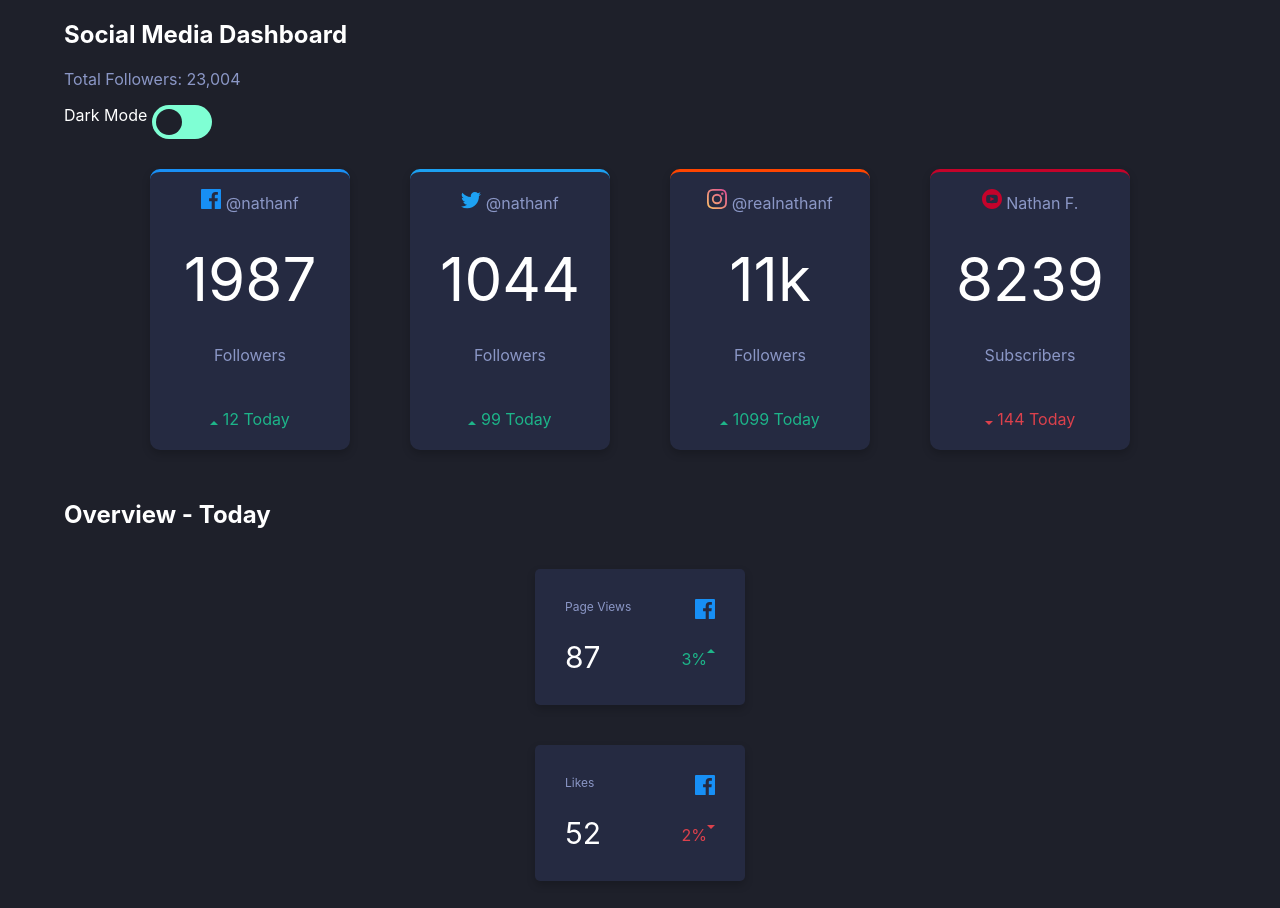
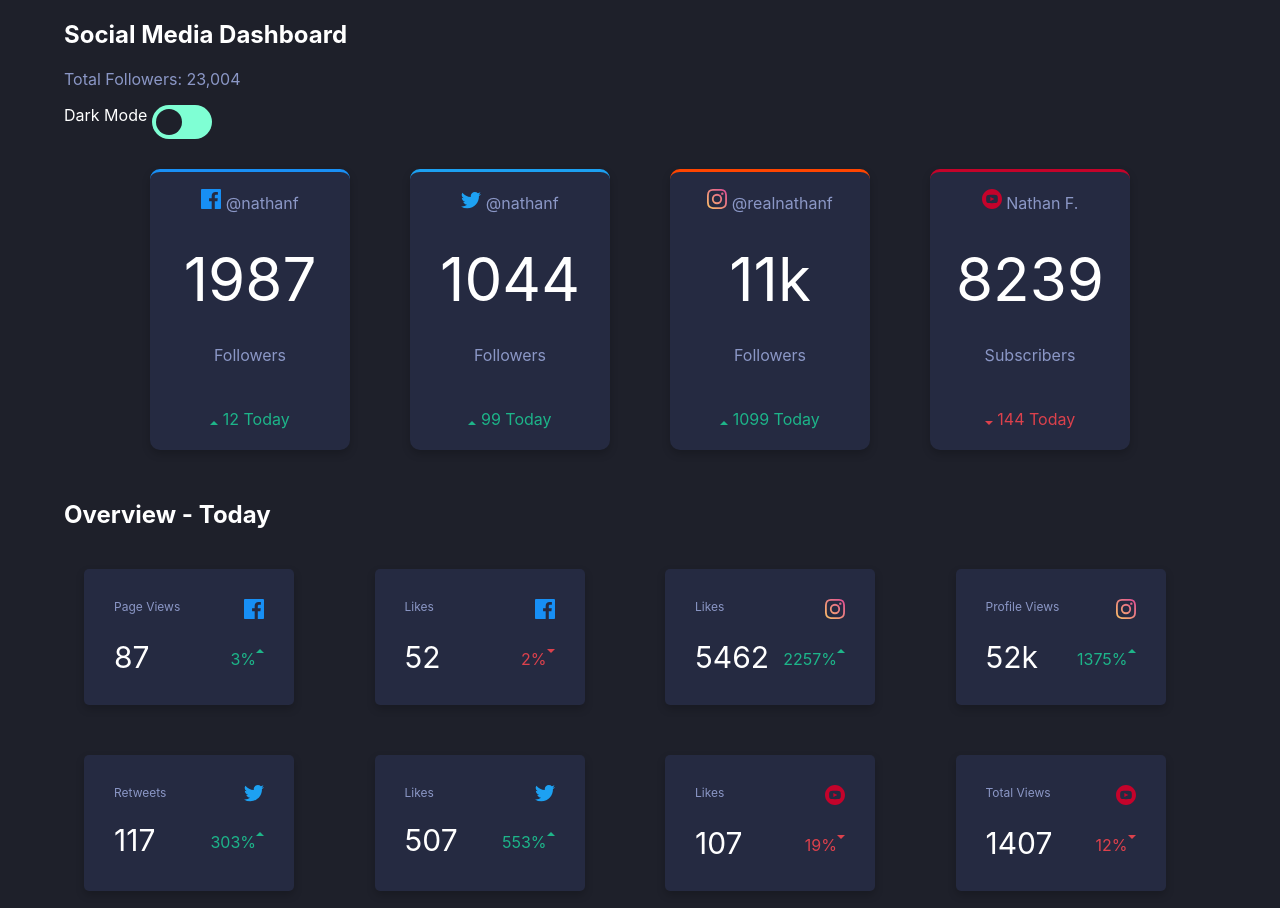
Before and after one commit to ashleyglenn0/socialmediadashboard, a plain HTML site: page index.html in a window 1280 px wide. Shown: the top 908 px of the page. Drawn offline with Linux system fonts and the light colour scheme.

Commit message:
final pt1

```diff
--- a/index.html
+++ b/index.html
@@ -93,45 +93,45 @@
 
     <h2>Overview - Today</h2>
     <div class="stats-today">
-      <div class="facebook-bottom card-2 dark">
+      <div class="facebook-bottom1 card-2 dark">
         <div class="row-1"><span class="views">Page Views</span> <img class="icon" src="images/icon-facebook.svg">
         </div>
         <div class="row-2"><span class="amount">87</span>
           <img class="icon2" src="images/icon-up.svg"> <span class="percentage-up">3%</span></div>
       </div>
-      <div class="facebook-bottom card-2 dark">
+      <div class="facebook-bottom2 card-2 dark">
         <div class="row-1"><span class="views">Likes</span> <img class="icon" src="images/icon-facebook.svg"></div>
         <div class="row-2"><span class="amount">52</span>
           <img class="icon2" src="images/icon-down.svg"> <span class="percentage-down">2%</span></div>
       </div>
-      <div class="instagram-bottom card-2 dark">
+      <div class="instagram-bottom1 card-2 dark">
         <div class="row-1"><span class="views">Likes</span> <img class="icon" src="images/icon-instagram.svg"></div>
         <div class="row-2"><span class="amount">5462</span>
           <img class="icon2" src="images/icon-up.svg"> <span class="percentage-up">2257%</span></div>
       </div>
-      <div class="instagram-bottom card-2 dark">
+      <div class="instagram-bottom2 card-2 dark">
         <div class="row-1"><span class="views">Profile Views</span> <img class="icon" src="images/icon-instagram.svg">
         </div>
         <div class="row-2"><span class="amount">52k</span>
           <img class="icon2" src="images/icon-up.svg"> <span class="percentage-up">1375%</span></div>
       </div>
 
-      <div class="twitter-bottom card-2 dark">
+      <div class="twitter-bottom1 card-2 dark">
         <div class="row-1"><span class="views">Retweets</span> <img class="icon" src="images/icon-twitter.svg"></div>
         <div class="row-2"><span class="amount">117</span>
           <img class="icon2" src="images/icon-up.svg"> <span class="percentage-up">303%</span></div>
       </div>
-      <div class="twitter-bottom card-2 dark">
+      <div class="twitter-bottom2 card-2 dark">
         <div class="row-1"><span class="views">Likes</span> <img class="icon" src="images/icon-twitter.svg"></div>
         <div class="row-2"><span class="amount">507</span>
           <img class="icon2" src="images/icon-up.svg"> <span class="percentage-up">553%</span></div>
       </div>
-      <div class="youtube-bottom card-2 dark">
+      <div class="youtube-bottom1 card-2 dark">
         <div class="row-1"><span class="views">Likes</span> <img class="icon" src="images/icon-youtube.svg"></div>
         <div class="row-2"><span class="amount">107</span>
           <img class="icon2" src="images/icon-down.svg"> <span class="percentage-down">19%</span></div>
       </div>
-      <div class="youtube-bottom card-2 dark">
+      <div class="youtube-bottom2 card-2 dark">
         <div class="row-1"><span class="views">Total Views</span> <img class="icon" src="images/icon-youtube.svg">
         </div>
         <div class="row-2"><span class="amount">1407</span>
--- a/styles.css
+++ b/styles.css
@@ -179,9 +179,12 @@ flex-direction: column;
     }
     .stats-today {
         display: grid;
-        flex-direction: row;
-        flex-wrap: wrap;
-        justify-content: center;
+        grid-template-columns: repeat(4, 1fr);
+        grid-auto-rows: minmax(100px, auto);
+        grid-gap: 10px;
+        grid-template-areas:
+        "facebook-bottom1 instagram-bottom1 twitter-bottom1 youtube-bottom1"
+        "facebook-bottom2 instagram-bottom2 twitter-bottom2 youtube-bottom2";
     }
     .stats-today div {
         width: 150px;
@@ -191,6 +194,8 @@ flex-direction: column;
         flex-direction: row;
         flex-wrap: wrap;
         justify-content: center;
+
+
     }
     .stats div {
         width: 150px;
```
